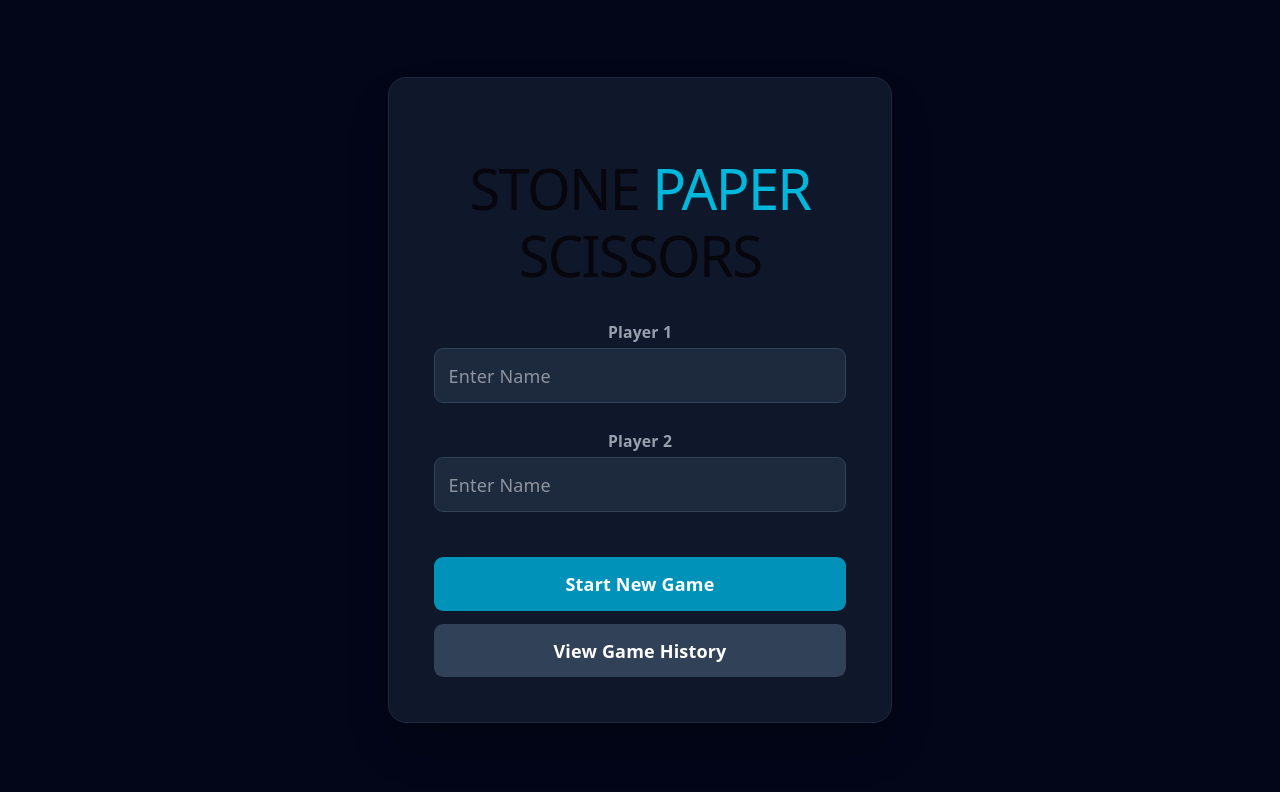
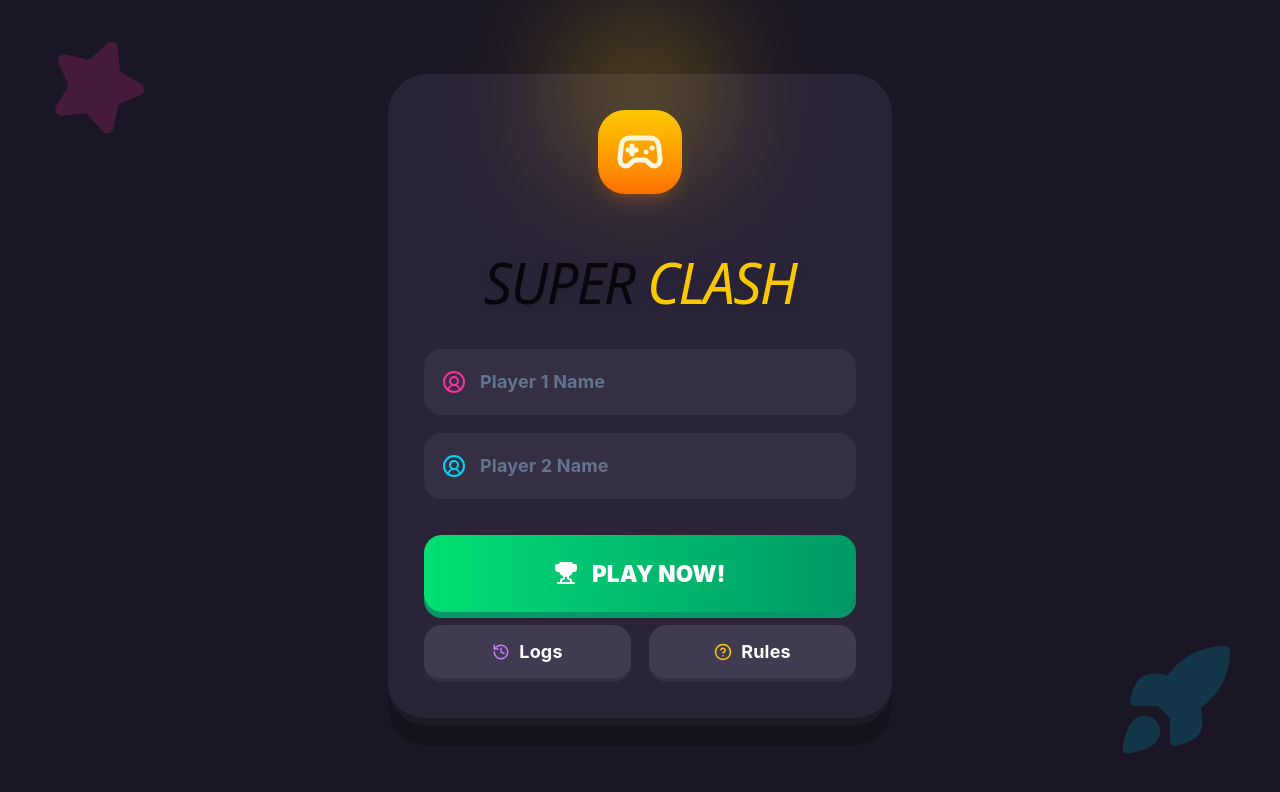
Before and after one commit to csnishant/Stone-Paper-Scissors, a React (Vite) app in the folder Frontend/: page / in a window 1280 px wide. Shown: the top 792 px of the page. Built offline with nearby package versions, Linux system fonts and the light colour scheme.

Commit message:
enhance ui

```diff
--- a/Frontend/pages/Home.jsx
+++ b/Frontend/pages/Home.jsx
@@ -1,54 +1,174 @@
 import React, { useState } from "react";
 import { useNavigate } from "react-router-dom";
-import InputField from "../components/home/InputField";
-import GameButton from "../components/home/GameButton";
+import { motion, AnimatePresence } from "framer-motion";
+import {
+  Gamepad2,
+  History,
+  HelpCircle,
+  X,
+  UserCircle2,
+  Rocket,
+  Star,
+  Trophy,
+} from "lucide-react";
 
 const Home = () => {
   const [player1, setPlayer1] = useState("");
   const [player2, setPlayer2] = useState("");
+  const [showRules, setShowRules] = useState(false);
   const navigate = useNavigate();
 
   const handleStartGame = () => {
-    if (!player1 || !player2) {
-      alert("Please enter both player names");
-      return;
-    }
+    if (!player1 || !player2) return alert("Hey! Don't forget your names! 😊");
     navigate("/game", { state: { player1, player2 } });
   };
 
   return (
-    <div className="min-h-screen bg-slate-950 flex items-center justify-center p-6">
-      <div className="max-w-md w-full bg-slate-900 border border-slate-800 p-10 rounded-2xl shadow-2xl">
-        <h1 className="text-3xl font-black text-center mb-8 text-white tracking-tight">
-          STONE <span className="text-cyan-500">PAPER</span> SCISSORS
+    <div className="min-h-screen bg-[#1a1625] flex items-center justify-center p-4 font-sans overflow-hidden relative">
+      {/* --- Animated Background Shapes --- */}
+      <motion.div
+        animate={{ y: [0, -20, 0], rotate: 360 }}
+        transition={{ duration: 8, repeat: Infinity }}
+        className="absolute top-10 left-10 text-pink-500 opacity-20">
+        <Star size={100} fill="currentColor" />
+      </motion.div>
+      <motion.div
+        animate={{ y: [0, 20, 0] }}
+        transition={{ duration: 5, repeat: Infinity }}
+        className="absolute bottom-10 right-10 text-cyan-500 opacity-20">
+        <Rocket size={120} fill="currentColor" />
+      </motion.div>
+
+      {/* --- Main Card --- */}
+      <motion.div
+        initial={{ scale: 0.8, opacity: 0 }}
+        animate={{ scale: 1, opacity: 1 }}
+        className="max-w-md w-full bg-[#2a2438] border-b-8 border-black/30 p-8 rounded-[40px] shadow-[0_20px_0_rgba(0,0,0,0.2)] relative z-10">
+        {/* Header with Character Glow */}
+        <div className="text-center mb-8 relative">
+          <div className="absolute -top-20 left-1/2 -translate-x-1/2 w-32 h-32 bg-yellow-400 blur-[60px] opacity-30" />
+          <motion.div
+            whileHover={{ scale: 1.1, rotate: 5 }}
+            className="inline-block bg-gradient-to-b from-yellow-400 to-orange-500 p-4 rounded-3xl mb-4 shadow-lg shadow-orange-500/20">
+            <Gamepad2 size={48} className="text-white" strokeWidth={2.5} />
+          </motion.div>
+          <h1 className="text-4xl font-black text-white italic tracking-tight drop-shadow-md">
+            SUPER <span className="text-yellow-400">CLASH</span>
           </h1>
+        </div>
 
-        <div className="flex flex-col gap-6">
-          <InputField
-            label="Player 1"
-            placeholder="Enter Name"
+        {/* Player Inputs */}
+        <div className="space-y-4">
+          <div className="relative group">
+            <UserCircle2
+              className="absolute left-4 top-1/2 -translate-y-1/2 text-pink-500 group-focus-within:text-yellow-400 transition-colors"
+              size={24}
+            />
+            <input
+              className="w-full bg-[#352f44] text-white rounded-2xl pl-12 pr-4 py-4 outline-none border-2 border-transparent focus:border-yellow-400 transition-all font-bold placeholder:text-slate-500"
+              placeholder="Player 1 Name"
               value={player1}
               onChange={(e) => setPlayer1(e.target.value)}
             />
+          </div>
 
-          <InputField
-            label="Player 2"
-            placeholder="Enter Name"
+          <div className="relative group">
+            <UserCircle2
+              className="absolute left-4 top-1/2 -translate-y-1/2 text-cyan-400 group-focus-within:text-yellow-400 transition-colors"
+              size={24}
+            />
+            <input
+              className="w-full bg-[#352f44] text-white rounded-2xl pl-12 pr-4 py-4 outline-none border-2 border-transparent focus:border-yellow-400 transition-all font-bold placeholder:text-slate-500"
+              placeholder="Player 2 Name"
               value={player2}
               onChange={(e) => setPlayer2(e.target.value)}
             />
+          </div>
 
-          <div className="grid grid-cols-1 gap-3 mt-4">
-            <GameButton onClick={handleStartGame}>Start New Game</GameButton>
+          {/* Action Buttons */}
+          <div className="flex flex-col gap-3 pt-4">
+            <motion.button
+              whileHover={{ scale: 1.05, y: -2 }}
+              whileTap={{ scale: 0.95 }}
+              onClick={handleStartGame}
+              className="bg-gradient-to-r from-green-400 to-emerald-600 text-white font-black text-xl py-5 rounded-2xl shadow-[0_6px_0_#059669] active:shadow-none active:translate-y-1 flex items-center justify-center gap-3">
+              <Trophy fill="white" /> PLAY NOW!
+            </motion.button>
 
-            <GameButton
+            <div className="grid grid-cols-2 gap-4">
+              <motion.button
+                whileHover={{ scale: 1.05 }}
                 onClick={() => navigate("/history")}
-              variant="secondary">
-              View Game History
-            </GameButton>
+                className="bg-[#413b52] text-white py-3 rounded-2xl font-bold flex items-center justify-center gap-2 border-b-4 border-black/20">
+                <History size={18} className="text-purple-400" /> Logs
+              </motion.button>
+
+              <motion.button
+                whileHover={{ scale: 1.05 }}
+                onClick={() => setShowRules(true)}
+                className="bg-[#413b52] text-white py-3 rounded-2xl font-bold flex items-center justify-center gap-2 border-b-4 border-black/20">
+                <HelpCircle size={18} className="text-yellow-400" /> Rules
+              </motion.button>
             </div>
           </div>
         </div>
+      </motion.div>
+
+      {/* --- How To Play Modal --- */}
+      <AnimatePresence>
+        {showRules && (
+          <div className="fixed inset-0 z-50 flex items-center justify-center p-6 bg-black/60 backdrop-blur-md">
+            <motion.div
+              initial={{ y: 50, opacity: 0 }}
+              animate={{ y: 0, opacity: 1 }}
+              exit={{ y: 50, opacity: 0 }}
+              className="bg-white rounded-[40px] w-full max-w-sm p-8 text-slate-800 relative">
+              <button
+                onClick={() => setShowRules(false)}
+                className="absolute top-6 right-6 bg-slate-100 p-2 rounded-full hover:bg-red-100 hover:text-red-500 transition-colors">
+                <X size={24} />
+              </button>
+
+              <h2 className="text-3xl font-black mb-6 text-indigo-600 italic">
+                HOW TO PLAY
+              </h2>
+
+              <div className="space-y-6">
+                {[
+                  {
+                    icon: "🪨",
+                    text: "Rock breaks Scissors",
+                    color: "bg-orange-100",
+                  },
+                  {
+                    icon: "📄",
+                    text: "Paper covers Rock",
+                    color: "bg-blue-100",
+                  },
+                  {
+                    icon: "✂️",
+                    text: "Scissors cut Paper",
+                    color: "bg-pink-100",
+                  },
+                ].map((rule, i) => (
+                  <div key={i} className="flex items-center gap-4">
+                    <span className={`text-3xl p-3 rounded-2xl ${rule.color}`}>
+                      {rule.icon}
+                    </span>
+                    <p className="font-bold text-lg">{rule.text}</p>
+                  </div>
+                ))}
+              </div>
+
+              <button
+                onClick={() => setShowRules(false)}
+                className="w-full mt-8 bg-indigo-600 text-white font-black py-4 rounded-2xl shadow-[0_5px_0_#4338ca]">
+                OKAY, LET'S GO!
+              </button>
+            </motion.div>
+          </div>
+        )}
+      </AnimatePresence>
     </div>
   );
 };
```
Lines whose indentation alone changed are shown as unchanged.
